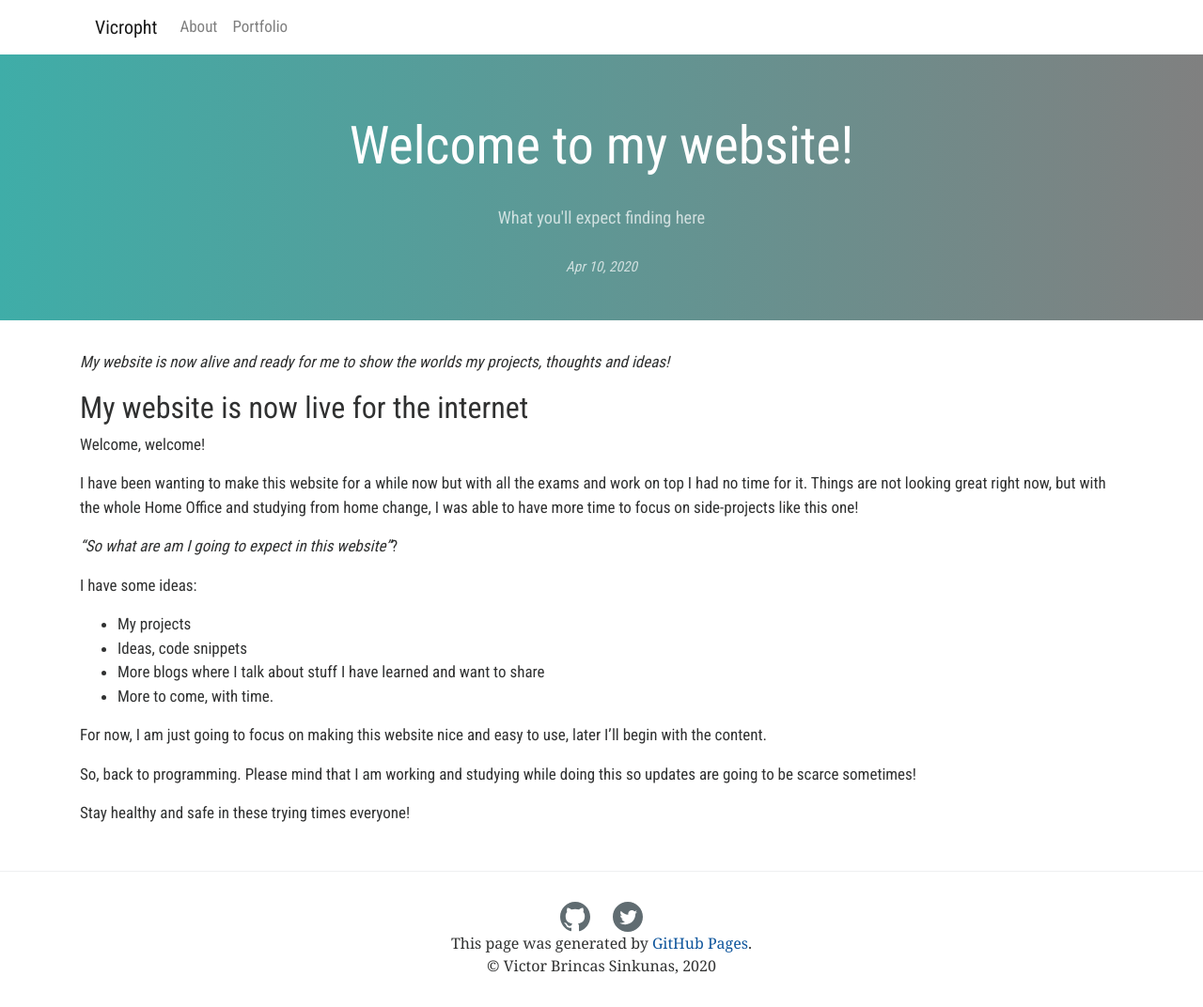
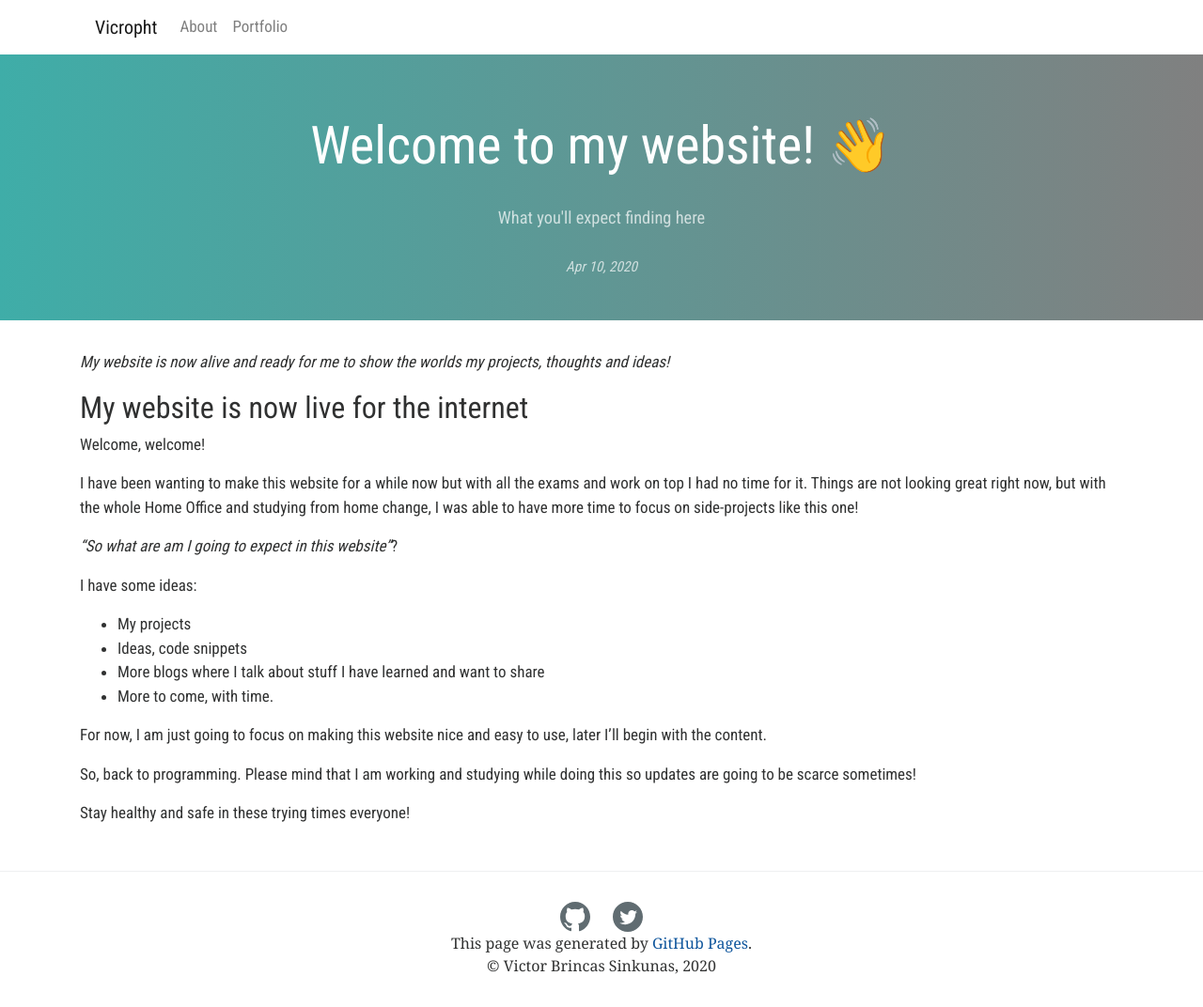
Before and after one commit to Vicropht/vicropht.com, a Jekyll site: the page built from _posts/2020-04-10-welcome.markdown, in a window 1280 px wide. Shown: the whole page at 94% size. Built offline with Jekyll 4.4.1, drawn with Linux system fonts in a browser that asks for light colours; nearby versions of some CDN libraries.

```diff
--- a/_posts/2020-04-10-welcome.markdown
+++ b/_posts/2020-04-10-welcome.markdown
@@ -1,6 +1,6 @@
 ---
 layout: post
-title:  "Welcome to my website!"
+title:  "Welcome to my website! 👋"
 subtitle:  What you'll expect finding here
 date:   2020-04-10 16:00:00
 categories: development update
```
